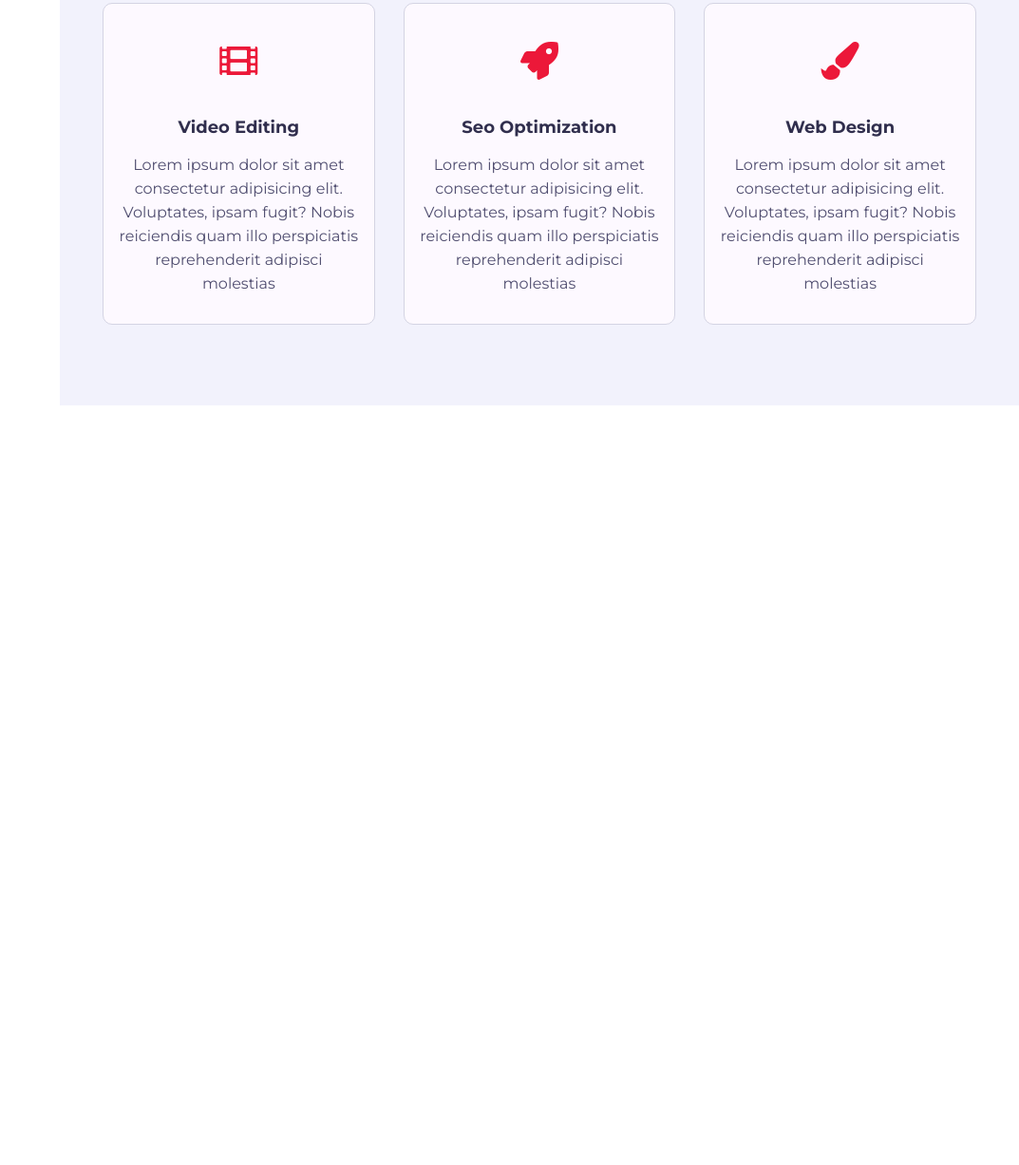
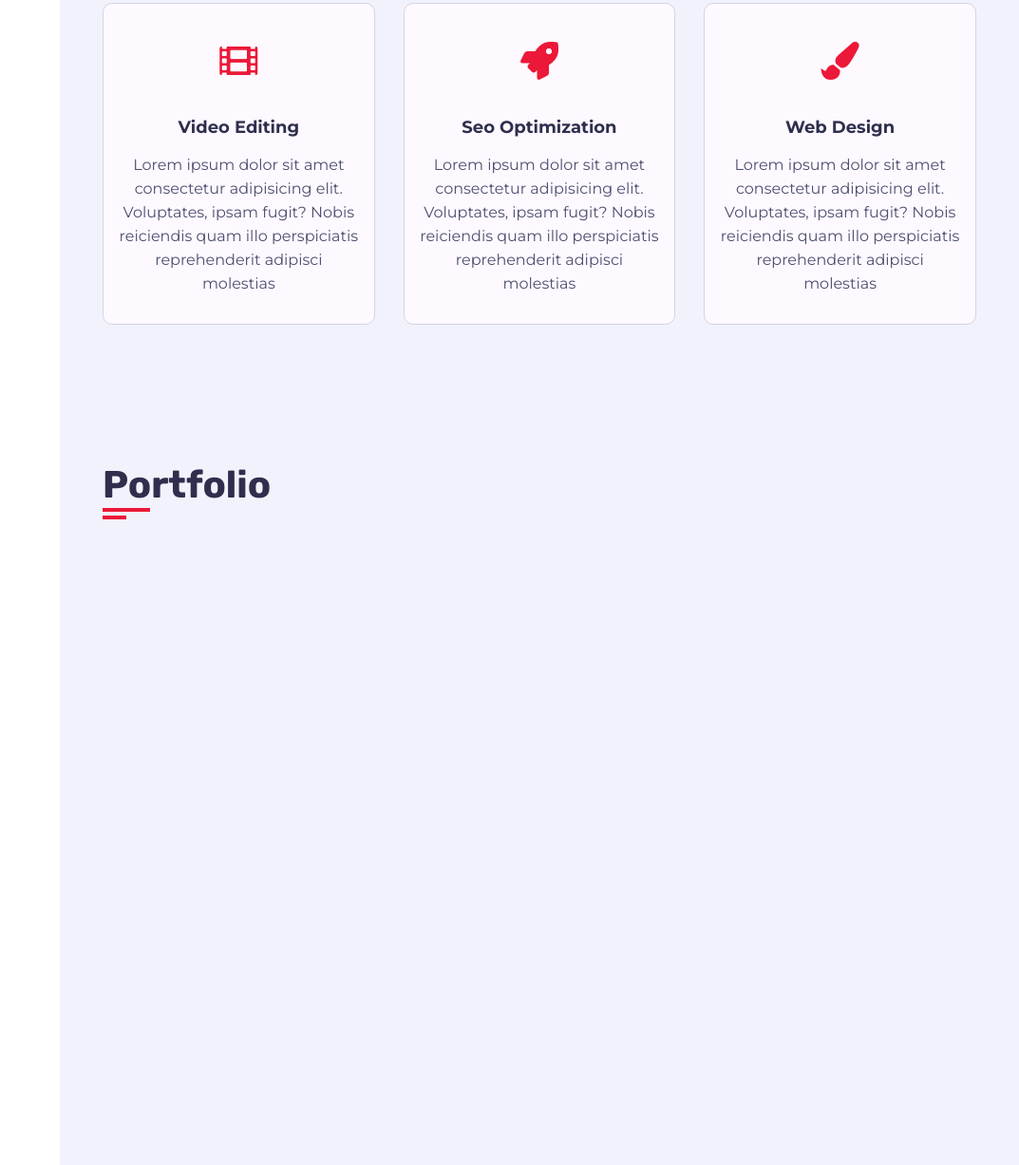
Before and after one commit to rmr69/alamportfolio, a plain HTML site: page index.html in a window 1280 px wide. Shown: the part 2805-4032 px from the top of the page at 95% size, without its empty margins (207-1280 px from the left). Before the commit the page ends 3232 px from the top, so only its background shows below. Drawn offline with Linux system fonts and the light colour scheme.

Commit message:
start portfolio

```diff
--- a/index.html
+++ b/index.html
@@ -250,6 +250,7 @@
                   </div>
           </section>
           <!-- End About Section -->
+        <!-- Start Service Section -->
           <section class="service section">
             <div class="container">
                 <div class="row">
@@ -315,8 +316,16 @@
                 </div>
                 </div>
             </section>
-          <!-- Start Service Section -->
           <!-- End Service Section -->
+          <section class="portfolio section">
+            <div class="container">
+                <div class="row">
+                    <div class="section-title padd-15">
+                        <h2>Portfolio</h2>
+                    </div>
+                </div>
+            </div>
+          </section>
     </div>
     <!-- End Main Content -->
 </div>
```
